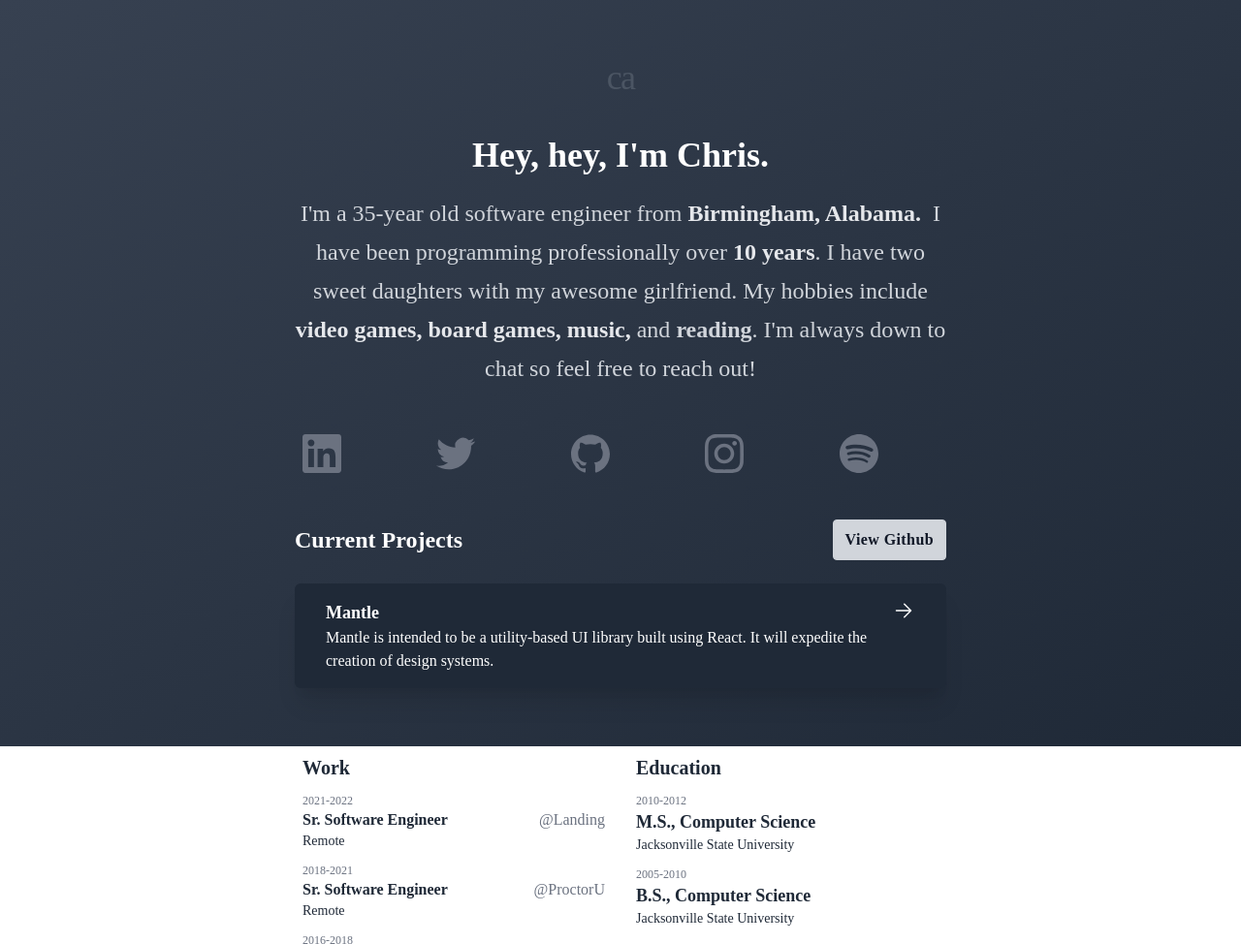
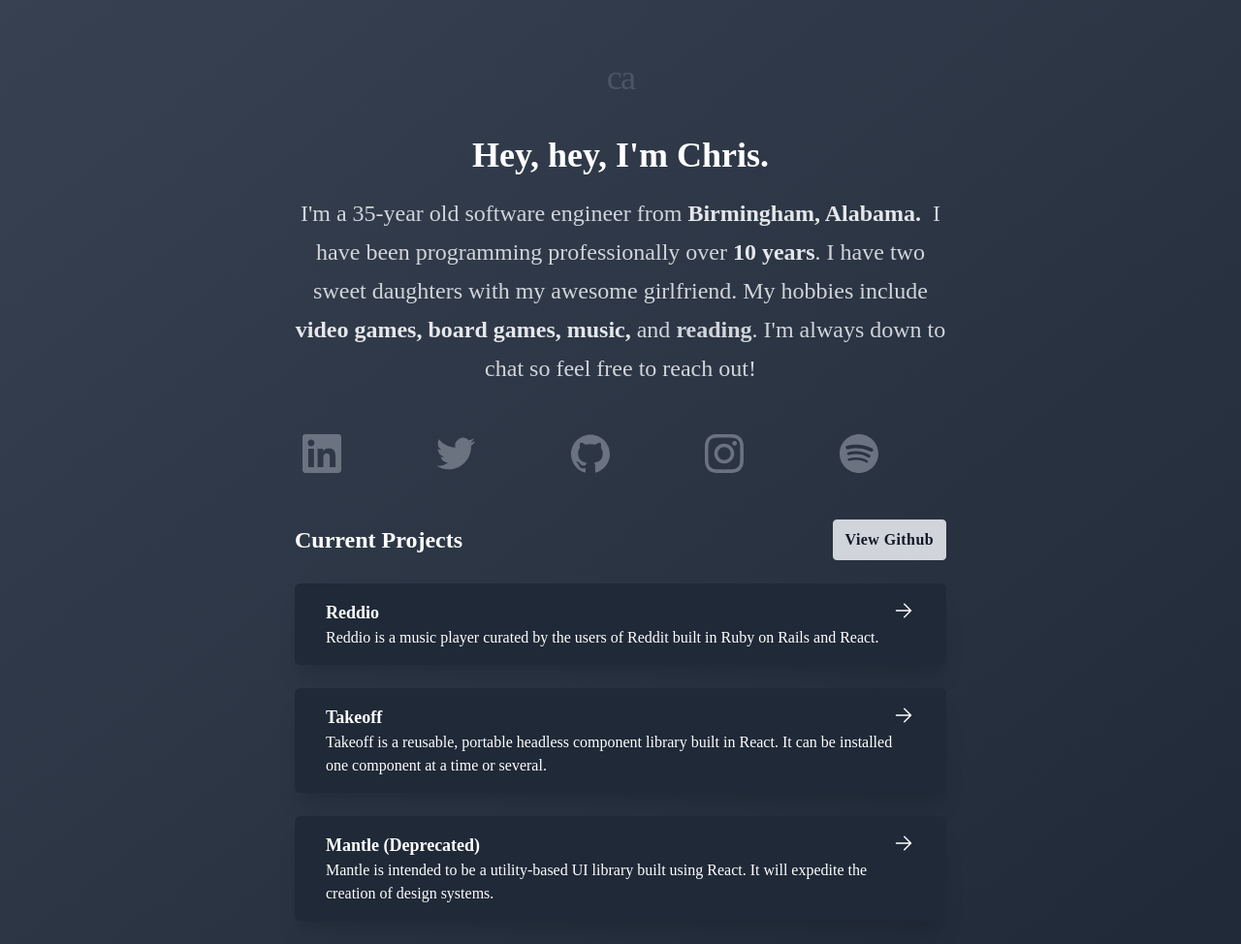
Before and after one commit to onesneakymofo/chrisautwell.com, a Gatsby site: page / in a window 1280 px wide. Shown: the top 974 px of the page at 97% size. Built offline with nearby package versions, Linux system fonts and the light colour scheme; Gatsby itself is replaced by a stand-in of ours.

Commit message:
Add more projects

```diff
--- a/src/components/Projects.js
+++ b/src/components/Projects.js
@@ -5,9 +5,19 @@
 const Projects = () => {
   const projects = [
     {
-      name: "Mantle",
+      name: "Reddio",
+      description: "Reddio is a music player curated by the users of Reddit built in Ruby on Rails and React.",
+      website: "https://github.com/onesneakymofo/reddio",
+    },
+    {
+      name: "Takeoff",
+      description: "Takeoff is a reusable, portable headless component library built in React. It can be installed one component at a time or several.",
+      website: "https://github.com/onesneakymofo/reddio",
+    },
+    {
+      name: "Mantle (Deprecated)",
       description: "Mantle is intended to be a utility-based UI library built using React. It will expedite the creation of design systems.",
-      website: "https://github.com/onesneakymofo/mantle",
+      website: "hhttps://github.com/onesneakymofo/mantle-deprecated",
     },
   ]
   return (
```
Also changed, not shown: 1 other file.
